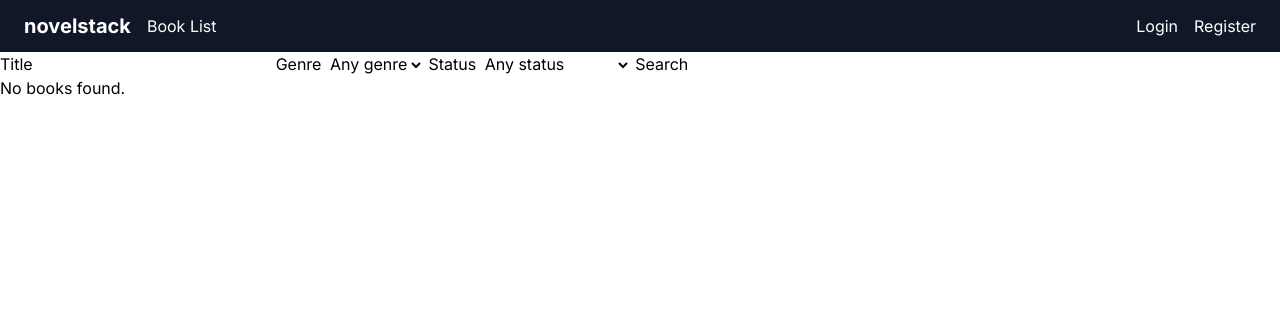
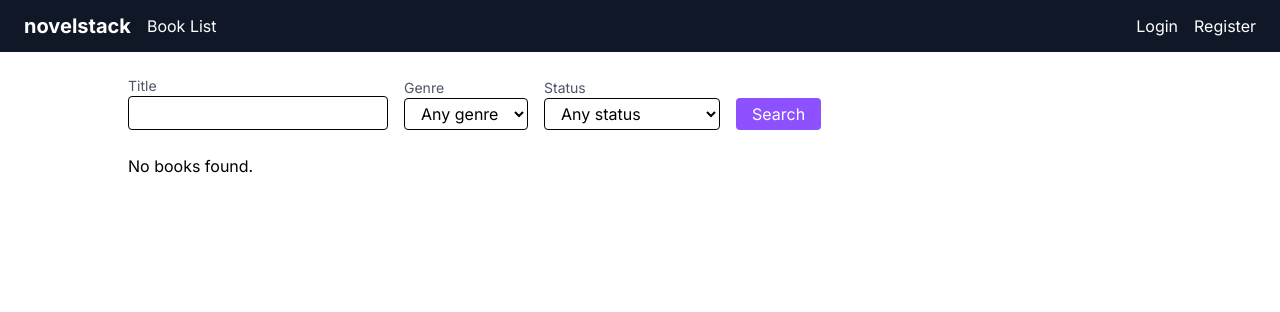
Before and after one commit to saineee/novelstack, a Django app: page /books/ in a window 1280 px wide. Shown: the top 312 px of the page. Run offline with Django 5.2, Linux system fonts and the light colour scheme; data that the repository does not hold is empty; style sheets or scripts are compiled from the project's sources.

Commit message:
feat: style book_list catalog with card grid

```diff
--- a/books/templates/books/book_list.html
+++ b/books/templates/books/book_list.html
@@ -1,32 +1,61 @@
 {% extends 'base.html' %}
 {% block title %}Book List{% endblock %}
 {% block content %}
-    <form method="get" action="{% url 'book_list' %}">
-        <label for="title-input">Title</label>
-        <input type="text" name="title" id="title-input" value="{{ title }}">
-        <label for="genre-input">Genre</label>
-        <select name="genre" id="genre-input">
+<div class="max-w-5xl mx-auto">
+
+    <form method="get" action="{% url 'book_list' %}" class="flex flex-wrap items-end gap-4 my-6">
+        <div class="flex flex-col">
+            <label for="title-input" class="text-sm text-gray-600">Title</label>
+            <input type="text" name="title" id="title-input" value="{{ title }}" class="border rounded px-3 py-1">
+        </div>
+        <div class="flex flex-col">
+            <label for="genre-input" class="text-sm text-gray-600">Genre</label>
+            <select name="genre" id="genre-input" class="border rounded px-3 py-1">
                 <option value="" {% if not genre %}selected{% endif %}>Any genre</option>
                 {% for g in genres %}
                 <option value="{{ g.name }}" {% if g.name == genre %}selected{% endif %}>{{ g }}</option>
                 {% endfor %}
             </select>
-        <label for="status-input">Status</label>
-        <select name="status" id="status-input">
+        </div>
+        <div class="flex flex-col">
+            <label for="status-input" class="text-sm text-gray-600">Status</label>
+            <select name="status" id="status-input" class="border rounded px-3 py-1">
                 <option value="" {% if not status %}selected{% endif %}>Any status</option>
                 {% for value, name in status_choices %}
                     <option value="{{ value }}" {% if status == value %}selected{% endif %}>{{ name }}</option>
                 {% endfor %}
             </select>
-        <button type="">Search</button>
+        </div>
+        <button type="submit" class="px-4 py-1 bg-violet-500 text-white rounded hover:bg-violet-600">Search</button>
     </form>
+
     {% if user.is_staff %}
-    <a href="{% url 'book_create' %}">Create Book</a><br>
+        <a href="{% url 'book_create' %}" class="inline-block mb-4 px-4 py-1 bg-violet-500 text-white rounded hover:bg-violet-600">Create Book</a>
     {% endif %}
+
+    <div class="grid grid-cols-2 md:grid-cols-3 gap-4">
     {% for book in books %}
-        {{ book.title }} by {{ book.author }}{% if user.is_staff %} - <a href="{% url 'book_update' book.id %}">Edit</a> - <a href="{% url 'book_delete' book.id %}">Delete</a>{% endif %} -
-    <a href="{% url 'book_details' book.id %}">Details</a><br>
+        <div class="border rounded-lg p-3 shadow hover:shadow-md transition flex flex-col gap-2">
+            <a href="{% url 'book_details' book.id %}" class="flex flex-col gap-2">
+                {% if book.anilist_cover_url %}
+                    <img src="{{ book.anilist_cover_url }}" class="w-full h-48 object-cover rounded">
+                {% else %}
+                    <div class="w-full h-40 bg-gray-200 rounded"></div>
+                {% endif %}
+                <h3 class="font-bold text-sm">{{ book.title }}</h3>
+                <p class="text-gray-500 text-xs">{{ book.author }}</p>
+            </a>
+            {% if user.is_staff %}
+                <div class="flex gap-2 text-xs">
+                    <a href="{% url 'book_update' book.id %}" class="text-violet-600 hover:underline">Edit</a>
+                    <a href="{% url 'book_delete' book.id %}" class="text-red-500 hover:underline">Delete</a>
+                </div>
+            {% endif %}
+        </div>
     {% empty %}
         <p>No books found.</p>
     {% endfor %}
+    </div>
+
+</div>
 {% endblock %}
```
Lines whose indentation alone changed are shown as unchanged.
